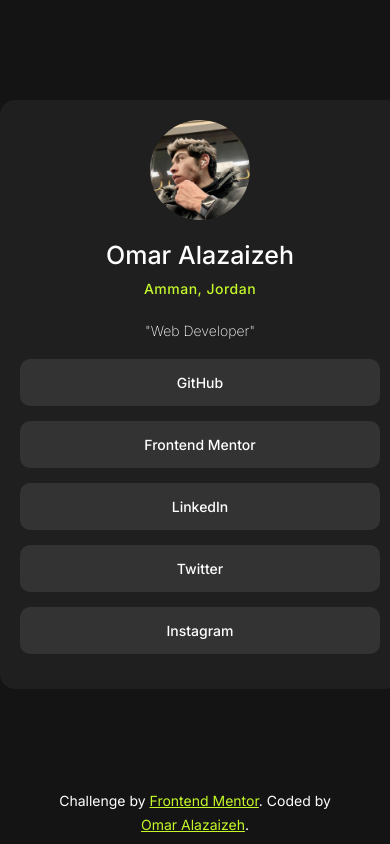
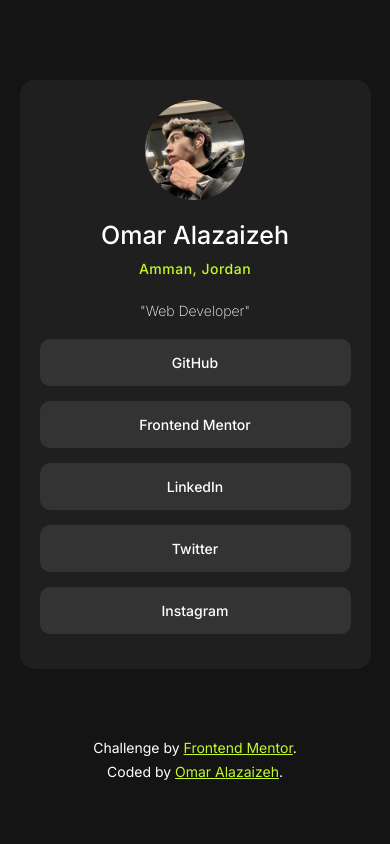
Before and after one commit to OmarAlazaizeh/social-links-profile, a plain HTML site: page index.html in a window 390 px wide. Drawn offline with Linux system fonts and the light colour scheme.

Commit message:
Edited phone media query

```diff
--- a/main.css
+++ b/main.css
@@ -97,13 +97,16 @@
 
 @media (max-width: 767px) {
   .main {
+    width: 90%;
+    margin: 80px auto 160px;
     padding: 20px;
-    margin: 100px auto;
   }
   .attribution {
-    position: static;
+    /* position: static;
     transform: translateX(0);
     width: 300px;
-    margin: auto;
+    margin: auto; */
+    width: 250px;
+    bottom: 60px;
   }
 }
```
